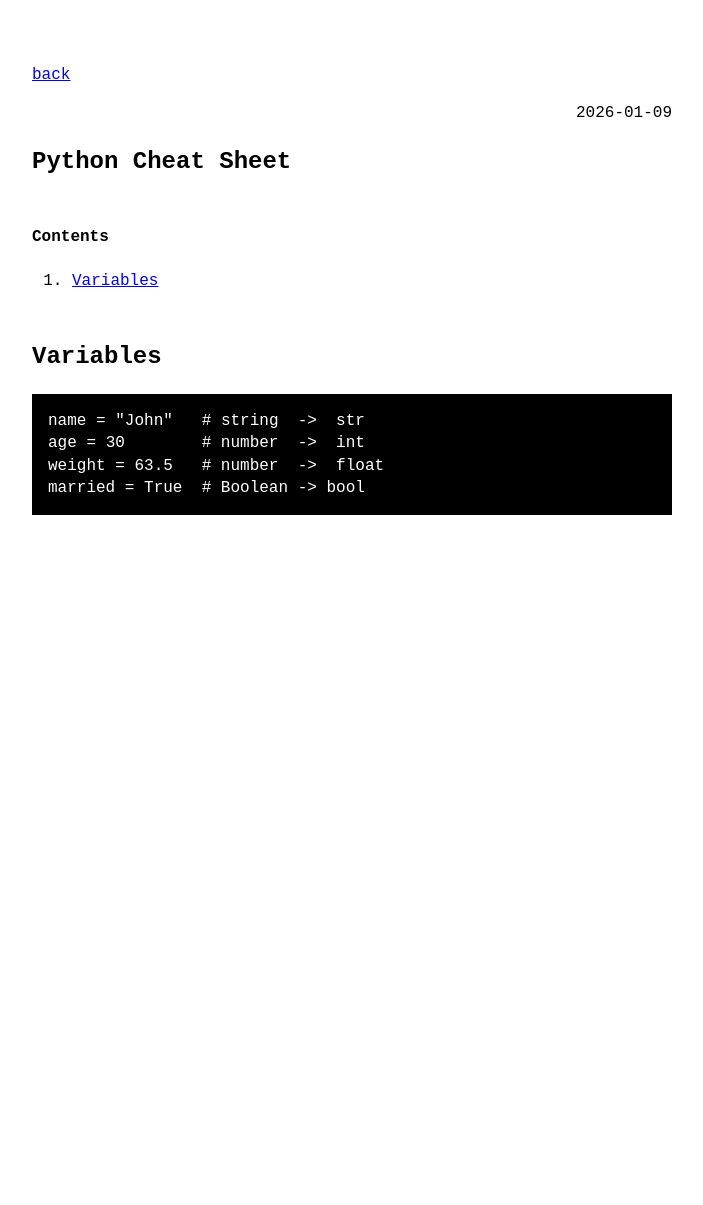
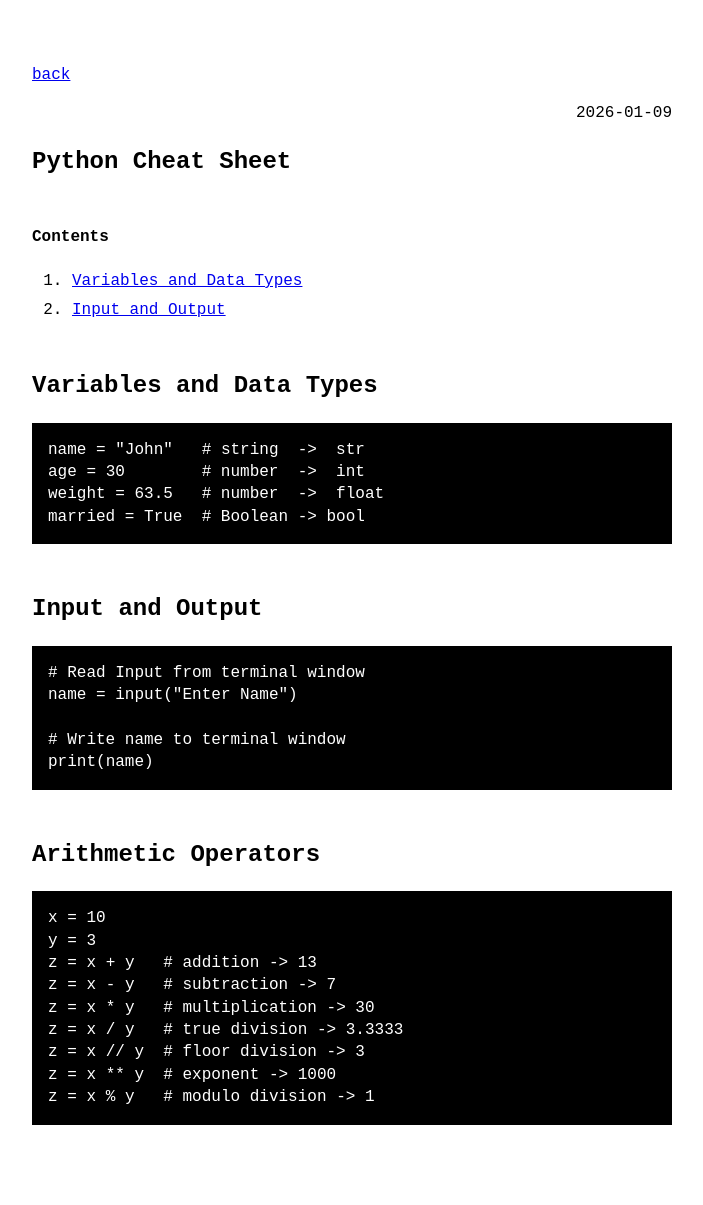
Before and after one commit to VallarasuS/Vallarasu.in, a Jekyll site: the page built from docs/_posts/2026-01-09-python-cheat-sheet.md, in a window 1280 px wide. Shown: the whole page, without its empty margins (288-991 px from the left). Built offline with Jekyll 4.4.1, drawn with Linux system fonts in a browser that asks for light colours; before the commit the page ends 900 px from its top, so only the background shows below that.

Commit message:
Update 2026-01-09-python-cheat-sheet.md

````diff
--- a/docs/_posts/2026-01-09-python-cheat-sheet.md
+++ b/docs/_posts/2026-01-09-python-cheat-sheet.md
@@ -5,9 +5,10 @@ category: Python
 
 #### Contents
 
-1. [Variables](#vairables)
+1. [Variables and Data Types](#vairables-and-data-types)
+1. [Input and Output](#input-and-output)
 
-## Variables
+## Variables and Data Types
 
 ```python
 name = "John"   # string  ->  str
@@ -15,3 +16,28 @@ age = 30        # number  ->  int
 weight = 63.5   # number  ->  float
 married = True  # Boolean -> bool
 ```
+
+## Input and Output
+
+```python
+# Read Input from terminal window
+name = input("Enter Name")
+
+# Write name to terminal window
+print(name)
+```
+
+## Arithmetic Operators
+
+
+```python
+x = 10
+y = 3
+z = x + y   # addition -> 13
+z = x - y   # subtraction -> 7
+z = x * y   # multiplication -> 30
+z = x / y   # true division -> 3.3333
+z = x // y  # floor division -> 3
+z = x ** y  # exponent -> 1000
+z = x % y   # modulo division -> 1
+```
````
